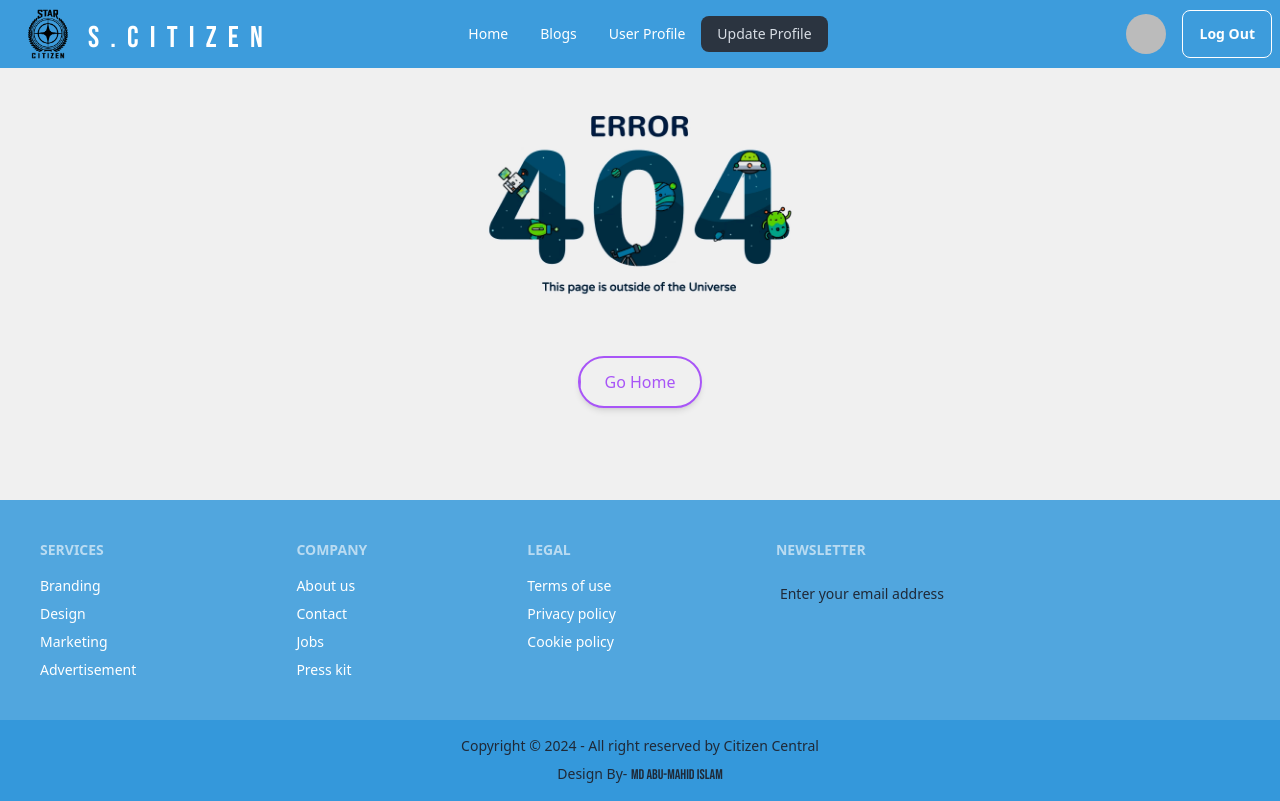
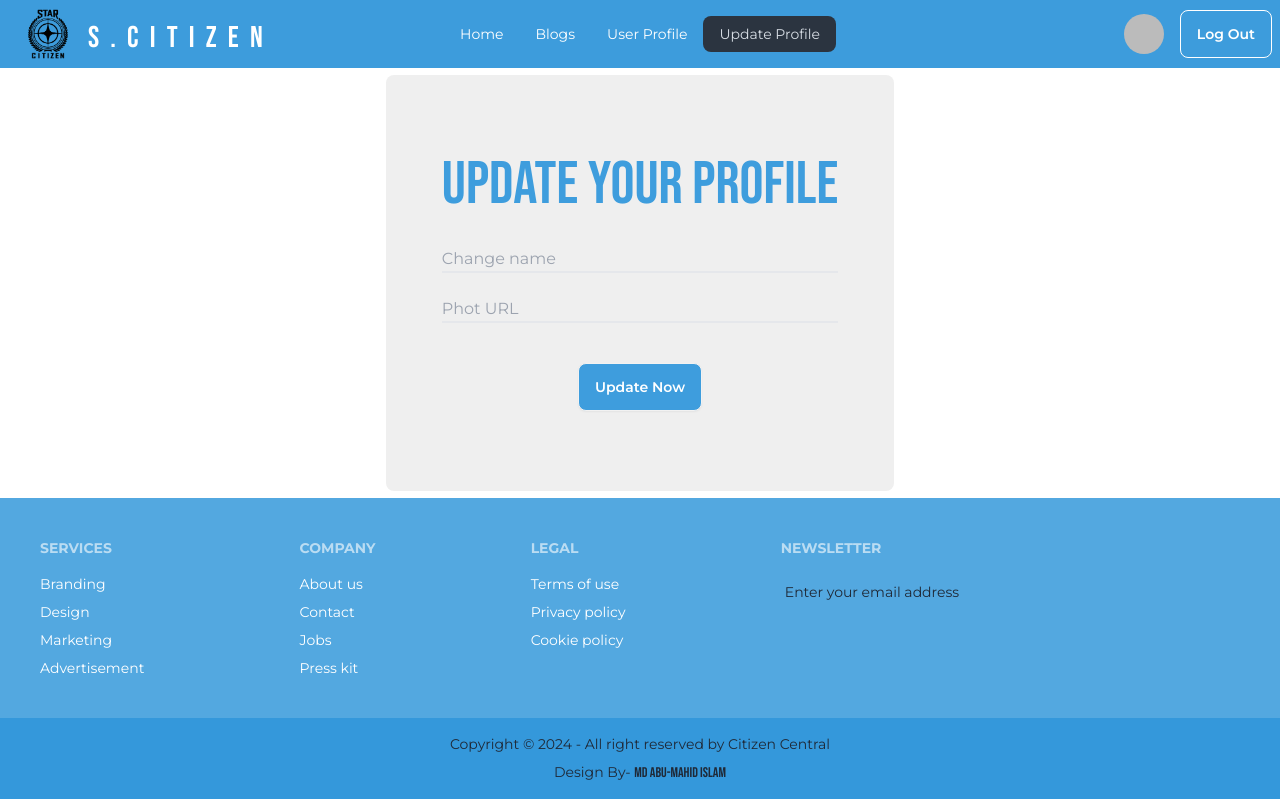
Before and after one commit to md-maruf-billa/Assignment-9-public, a React (Vite) app: page /update-profile in a window 1280 px wide. Built offline with nearby package versions, Linux system fonts and the light colour scheme; no server answers; sample sign-in values are in the browser's storage.

Commit message:
Fixed FaceBook login issue and add userProfile and UpdateProfile

```diff
--- a/src/components/nav/Nav.jsx
+++ b/src/components/nav/Nav.jsx
@@ -1,4 +1,4 @@
-import React, { useContext } from 'react';
+import React, { useContext, useEffect } from 'react';
 import { Link, NavLink } from 'react-router-dom';
 import { userInfoContext } from '../../utils/authentication/UserAuth';
 import { toast } from 'react-toastify'
@@ -16,7 +16,6 @@ const Nav = () => {
                 toast.warn('Log Out Failed!');
             })
     }
-
     const nav_Link = <>
         <li><NavLink to={"/"}>Home</NavLink></li>
         <li><NavLink to={"/blogs"}>Blogs</NavLink></li>
@@ -37,9 +36,9 @@ const Nav = () => {
                             {nav_Link}
                         </ul>
                     </div>
-                    <div className='justify-center items-center hidden md:flex'>
-                        <img className='w-20' src={logo} alt="" />
-                        <Link to="/" className=" text-3xl font-light tracking-[0.7rem] font-title  mt-2">S.Citizen</Link>
+                    <div className='flex justify-center items-center'>
+                        <img className='w-20 hidden md:block' src={logo} alt="" />
+                        <Link to="/" className=" text-3xl font-light tracking-[0.7rem] font-title hidden md:hidden lg:block  mt-2">S.Citizen</Link>
                     </div>
                 </div>
                 <div className="navbar-center hidden md:flex">
--- a/src/pages/registration/Registration.jsx
+++ b/src/pages/registration/Registration.jsx
@@ -4,15 +4,15 @@ import { Link, useNavigate } from 'react-router-dom';
 import { useForm } from "react-hook-form"
 import { userInfoContext } from '../../utils/authentication/UserAuth';
 import { toast } from 'react-toastify';
+import { updateProfile } from 'firebase/auth';
+import auth from '../../utils/firebase/FireBase.confing';
 
 const Registration = () => {
     const [passErr, setPassErr] = useState('');
     const [strongPass, setStrongPass] = useState("");
     const [successPass, setSuccessPass] = useState("")
     const navigate = useNavigate();
-    const { signInWithEmail,logIngWithGoogle, logInWithFaceBook,
-        logInWithGitHub,
-        logInWithTwitter } = useContext(userInfoContext);
+    const { signInWithEmail} = useContext(userInfoContext);
     const {
         register,
         handleSubmit,
@@ -21,8 +21,13 @@ const Registration = () => {
         const email = data.email;
         signInWithEmail(email, strongPass)
             .then(result => {
-                toast.success("SignUp Successful")
-                navigate("/")
+                toast.success("SignUp Successful");
+                navigate("/");
+                updateProfile(auth.currentUser, {
+                    displayName: "Jane Q. User", photoURL: ""
+                  }).then(() => {
+                  }).catch((error) => {
+                  });
 
             })
 
--- /dev/null
+++ b/src/pages/updateProfile/UpdateProfile.jsx
@@ -0,0 +1,60 @@
+import { updateProfile } from 'firebase/auth';
+import React from 'react';
+import auth from '../../utils/firebase/FireBase.confing';
+import { toast } from 'react-toastify';
+import { useNavigate } from 'react-router-dom';
+
+const UpdateProfile = () => {
+    const useNav = useNavigate();
+    const reload = () => { window.location.reload() }
+    const navigate = () => { useNav("/") }
+    const handelUpdate = (e) => {
+        e.preventDefault();
+        const updatePromise = updateProfile(auth.currentUser, {
+            displayName: e.target.name.value,
+            photoURL: e.target.photoURL.value
+        });
+        toast.promise(
+            updatePromise,
+            {
+                pending: 'Updating profile...', // Message shown while promise is pending
+                success: 'Profile updated successfully', // Message shown on success
+                error: 'Failed to update profile' // Message shown on error
+            }
+        );
+
+        // Redirect after update
+        updatePromise
+            .then(() => {
+                setTimeout(navigate, 1000);
+                setTimeout(reload, 1000);
+            })
+            .catch(error => {
+                console.error("Update failed:", error);
+            })
+    }
+
+    return (
+        <div
+            data-aos="zoom-in-up"
+            data-aos-duration="1500"
+            className='min-h-[calc(100vh-370px)] mt-[68px] mb-10 md:mb-0 mx-auto container flex justify-center items-center px-2 md:px-0'>
+            <div className='bg-[#efefef] px-10 md:px-14 py-20 rounded-lg' >
+                <form onSubmit={handelUpdate}>
+                    <h3 className='font-title text-4xl md:text-6xl text-[#3e9ddd]'>Update Your Profile</h3>
+                    <div className='flex gap-1 flex-col mt-8'>
+                        <input name='name' type="text" className='bg-transparent outline-none border-b-2' placeholder='Change name' />
+                    </div>
+                    <div className='flex gap-1 flex-col mt-6'>
+                        <input name='photoURL' type="text" className='bg-transparent outline-none border-b-2' placeholder='Phot URL' />
+                    </div>
+                    <div className='flex justify-center items-center mt-10'>
+                        <button type='submit' className='btn bg-[#3e9ddd] text-white'>Update Now</button>
+                    </div>
+                </form>
+            </div>
+        </div>
+    );
+};
+
+export default UpdateProfile;
--- a/src/pages/userProfile/UserProfile.jsx
+++ b/src/pages/userProfile/UserProfile.jsx
@@ -1,15 +1,21 @@
 import React, { useContext } from 'react';
 import { userInfoContext } from '../../utils/authentication/UserAuth';
 import { FaUser } from 'react-icons/fa6';
+import { Link } from 'react-router-dom';
+import { FaEdit, } from 'react-icons/fa';
 
 const UserProfile = () => {
     const { currentUser } = useContext(userInfoContext);
     return (
-        <div className='min-h-[calc(100vh-370px)] mt-[68px] container mx-auto flex justify-center items-center'>
+        <div
+        data-aos="zoom-in-up"
+        data-aos-duration="1500"
+         className='min-h-[calc(100vh-370px)] mt-[68px] container mx-auto flex justify-center items-center mb-10 md:mb-0'>
             <div className='bg-[#54a9e128] p-10 md:p-20 rounded-lg'>
+                <h3 className='font-title text-5xl md:text-6xl text-center text-[#3e9ddd] mb-8'>Your Profile</h3>
                 <div className='flex justify-center items-center'>
                     {
-                        currentUser.photoURL?<img className='rounded-full' src={currentUser.photoURL} alt="" /> :
+                        currentUser.photoURL ? <img className='size-[150px] rounded-full' src={currentUser.photoURL} alt="" /> :
                             <div className='flex flex-col justify-center items-center'>
                                 <FaUser className='text-6xl border-2 rounded-full p-1 border-black'></FaUser>
                                 <small className='text-red-600'>Profile image not public</small>
@@ -18,9 +24,12 @@ const UserProfile = () => {
                 </div>
 
                 <div className='mt-5 space-y-2'>
-                    <p><span className='font-semibold'>Name:</span> {currentUser?.displayName ||"User Name Not Public"}</p>
-                    <p><span className='font-semibold'>Email:</span> {currentUser?.email}</p>
+                    <p><span className='font-semibold'>Name:</span> {currentUser?.displayName || "User Name not public"}</p>
+                    <p><span className='font-semibold'>Email:</span> {currentUser?.email || "User Email not public"}</p>
                     <p><span className='font-semibold'>Email Verified:</span> {currentUser?.emailVerified ? "Verified" : "Not Verified"}</p>
+                </div>
+                <div className='flex justify-center items-center mt-8 '>
+                    <Link to={"/update-profile"} className='btn bg-[#3e9ddd] text-white'><FaEdit></FaEdit>Edit Profile</Link>
                 </div>
             </div>
         </div>
--- a/src/router/Router.jsx
+++ b/src/router/Router.jsx
@@ -8,6 +8,7 @@ import Details from '../pages/details/Details';
 import Registration from '../pages/registration/Registration';
 import PrivetRouts from '../privet-routes/PrivetRouts';
 import UserProfile from '../pages/userProfile/UserProfile';
+import UpdateProfile from '../pages/updateProfile/UpdateProfile';
 
 const Router = createBrowserRouter([
     {
@@ -36,6 +37,10 @@ const Router = createBrowserRouter([
             {
                 path: "/user-profile",
                 element: <PrivetRouts><UserProfile></UserProfile></PrivetRouts>
+            },
+            {
+                path: "/update-profile",
+                element:<PrivetRouts> <UpdateProfile></UpdateProfile></PrivetRouts>
             }
         ]
     }
--- a/src/utils/authentication/UserAuth.jsx
+++ b/src/utils/authentication/UserAuth.jsx
@@ -65,7 +65,7 @@ const UserAuth = ({ children }) => {
         return () => {
             unsubscribe();
         }
-    }, [])
+    }, [currentUser])
 
 
     const value = {
```
